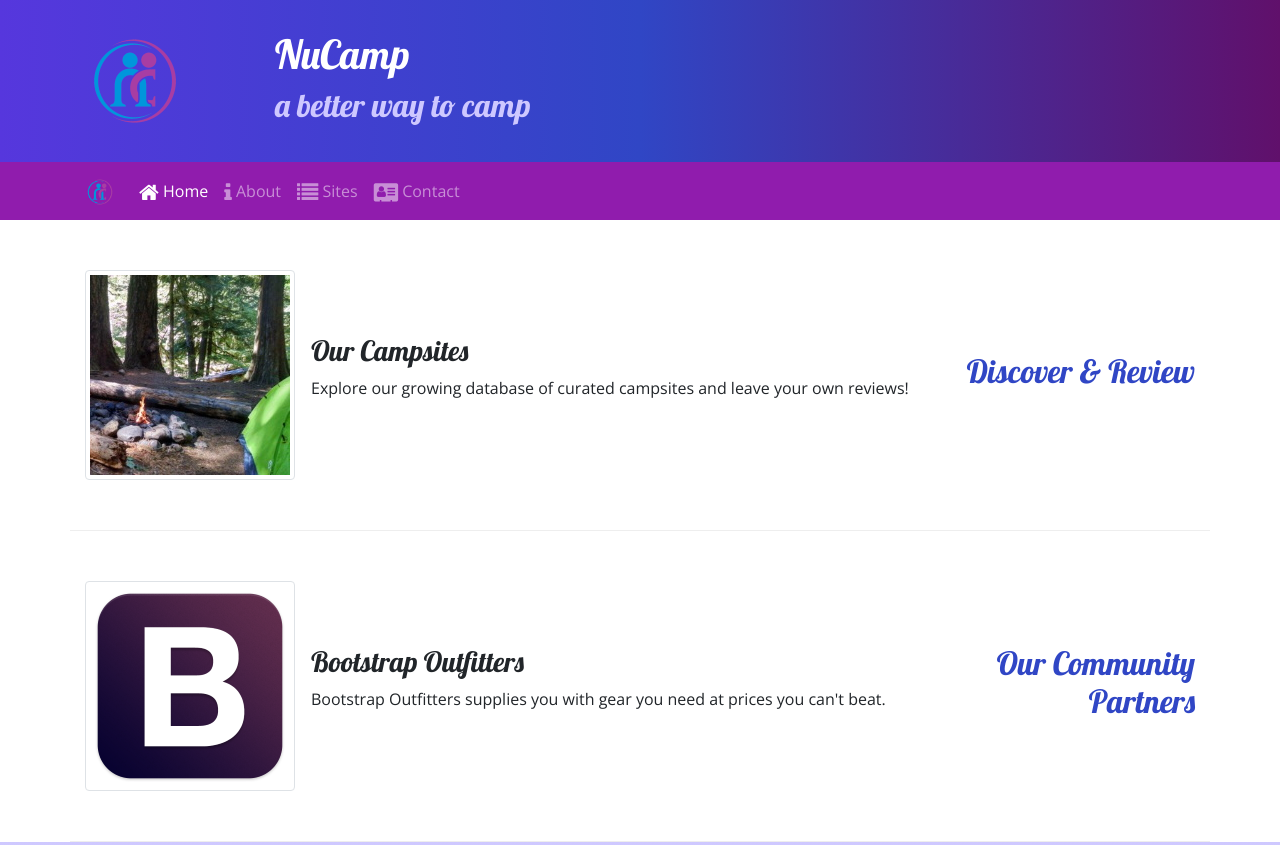
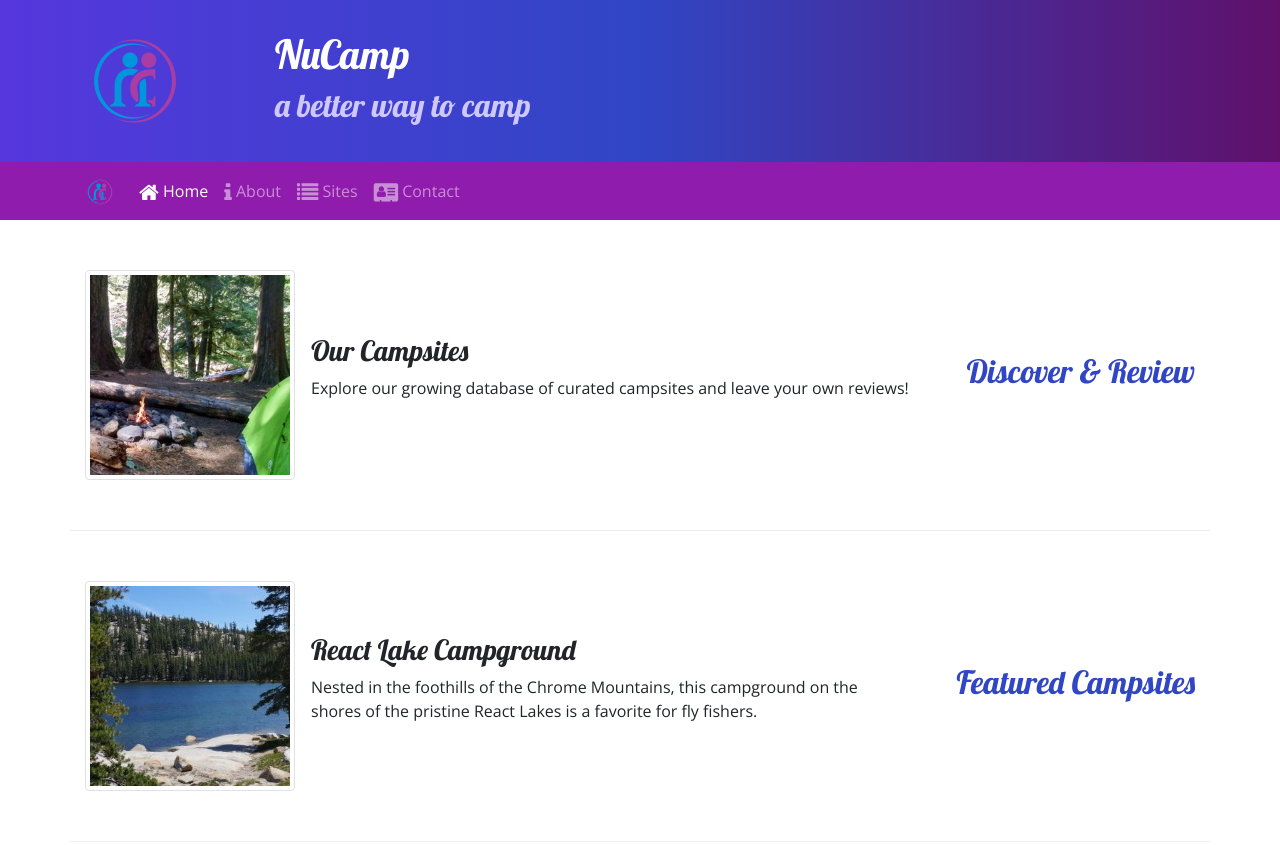
Before and after one commit to Cass39/newcamp, a website: page index.html in a window 1280 px wide. Shown: the top 845 px of the page. Drawn offline with nearby package versions, Linux system fonts and the light colour scheme.

Commit message:
intialize repo

```diff
--- a/index.html
+++ b/index.html
@@ -57,7 +57,7 @@
             </div>
             <div class="col">
                 <div class="media">
-                    <img class="d-flex mr-3 img-thumbnail" src="img/breadcrumb-trail-thumb.jpg" alt="Breadcrumb Trail" />
+                    <img class="d-flex mr-3 img-thumbnail" src="img/breadcrumb-trail-thumb.jpg" alt="" />
                     <div class="media-body align-self-center">
                         <h3>Our Campsites</h3>
                         <p class="d-none d-sm-block">Explore our growing database of curated campsites and leave your own reviews!</p>
@@ -66,6 +66,22 @@
             </div>
 
         </div>
+
+        <div class="row row-content align-items-center">
+            <div class="col-sm-4 order-sm-last col-md-3">
+                <h2 class="text-sm-right">Featured Campsites</h2>
+            </div>
+            <div class="col">
+                <div class="media">
+                    <img class="d-flex mr-3 img-thumbnail" src="img/react-lake-thumb.jpg" alt="Bootstrap Outfitters" />
+                    <div class="media-body align-self-center">
+                        <h3>React Lake Campground</h3>
+        				<p class="d-none d-sm-block">Nested in the foothills of the Chrome Mountains, this campground on the shores of the pristine React Lakes is a favorite for fly fishers.</p>
+                    </div>
+                </div>
+            </div>
+         </div>
+
         <div class="row row-content align-items-center">
             <div class="col-sm-4 order-sm-last col-md-3">
                 <h2 class="text-sm-right">Our Community Partners</h2>
@@ -80,7 +96,11 @@
                 </div>
             </div>
          </div>
+         <div class="row-row-content">
+             <div class="col-sm-6"
+         </div>
     </div>
+
     <footer class="site-footer">
         <div class="container">
             <div class="row">
--- a/package.json
+++ b/package.json
@@ -14,7 +14,7 @@
     "lite-server": "^2.6.1"
   },
   "dependencies": {
-    "bootstrap": "^4.5.2",
+    "bootstrap": "^4.6.0",
     "bootstrap-social": "^5.1.1",
     "font-awesome": "^4.7.0",
     "jquery": "^3.5.1",
```
Also changed, not shown: 5 other files.
